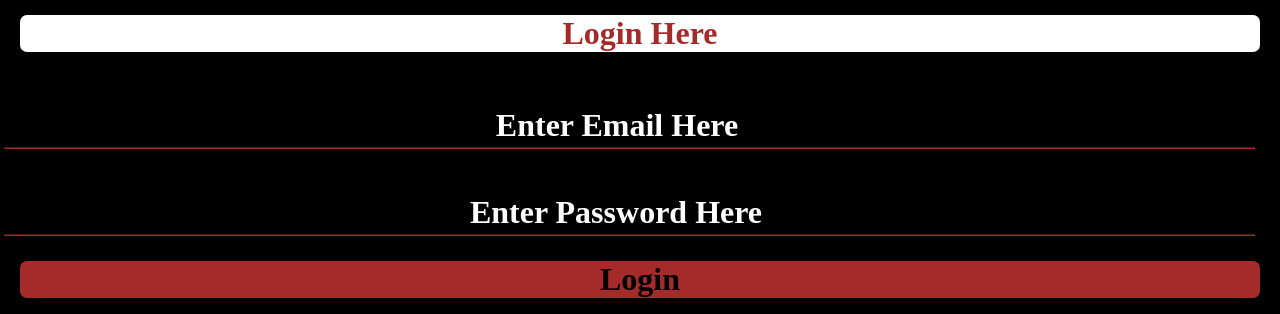
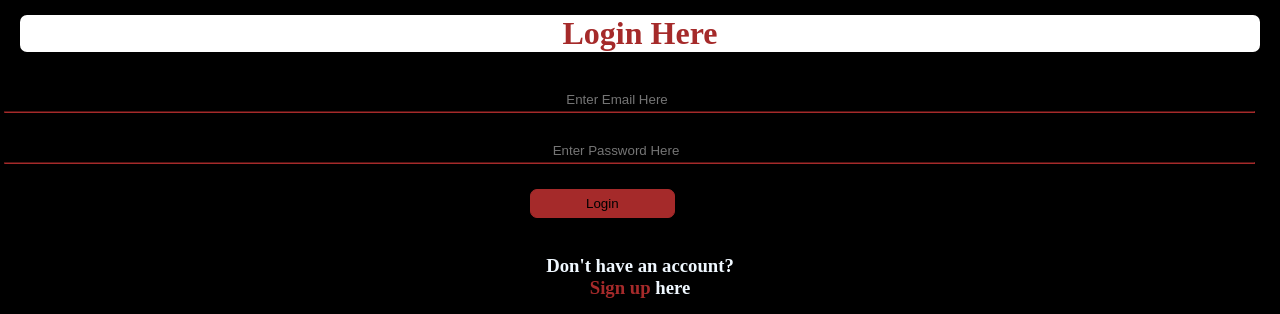
Before and after one commit to Temur200511/9-dars--uy-vaz, a plain HTML site: page index.html in a window 1280 px wide. Shown: the top 314 px of the page. Drawn offline with nearby package versions, Linux system fonts and the light colour scheme.

Commit message:
Task_9, modified version

```diff
--- a/index.html
+++ b/index.html
@@ -11,16 +11,19 @@
  <div> <h1>
     login here
  </h1>
+ <form >
+ <input placeholder="Enter Email Here" id="demo" type="email">
+ <hr>
 
- <h1 id="demo">
- enter email here
- </h1>
- <hr >
- <h1 id="demo2">
-    enter password here
- </h1>
-<hr>
- <h1  id="demo4" >login</h1>
+  <input type="password" placeholder="Enter Password Here" id="demo2">
+
+  <hr>
+
+
+
+</form>
+
+  <input value="Login" type="submit" id="demo4">
  </div>
 
 <h3 id="demo3">Don't have an account?
--- a/style.css
+++ b/style.css
@@ -22,10 +22,13 @@ h1{
 #demo {
  color: white;
  padding: 40px 50px 0 4px ;
-border-bottom: 2px coral;
-background-color: black;
-border-color: brown;
-text-align: center;
+ border-bottom: 2px coral;
+ background-color: black;
+ border-color: brown;
+ text-align: center;
+ border-left: 0;
+ border-right: 0;
+ border-top: 0;
 }
 
 #demo2{
@@ -34,6 +37,10 @@ text-align: center;
 border-color: brown;
 text-align: center;
 color: white;
+border-left: 0;
+ border-right: 0;
+ border-top: 0;
+ border-bottom: 0;
 }
 hr{
     margin: 3px 25px 0 4px;
@@ -43,9 +50,13 @@ hr{
 #demo4{
     text-align: center;
     background-color: brown;
-    margin: 25px 20px 20px 20px;
+    margin: 25px 20px 20px 530px;
     border-radius: 7px;
-    color: black
+    color: black;
+    border: 1px solid brown;
+    padding: 6px 55px 6px 55px ;
+
+
 }
 
 
@@ -70,3 +81,11 @@ h3{
     color: aliceblue;
     font-size: xx-large;
 }
+form{
+    text-align: center;
+    color: aliceblue;
+}
+
+input{
+    outline: none;
+}
```
